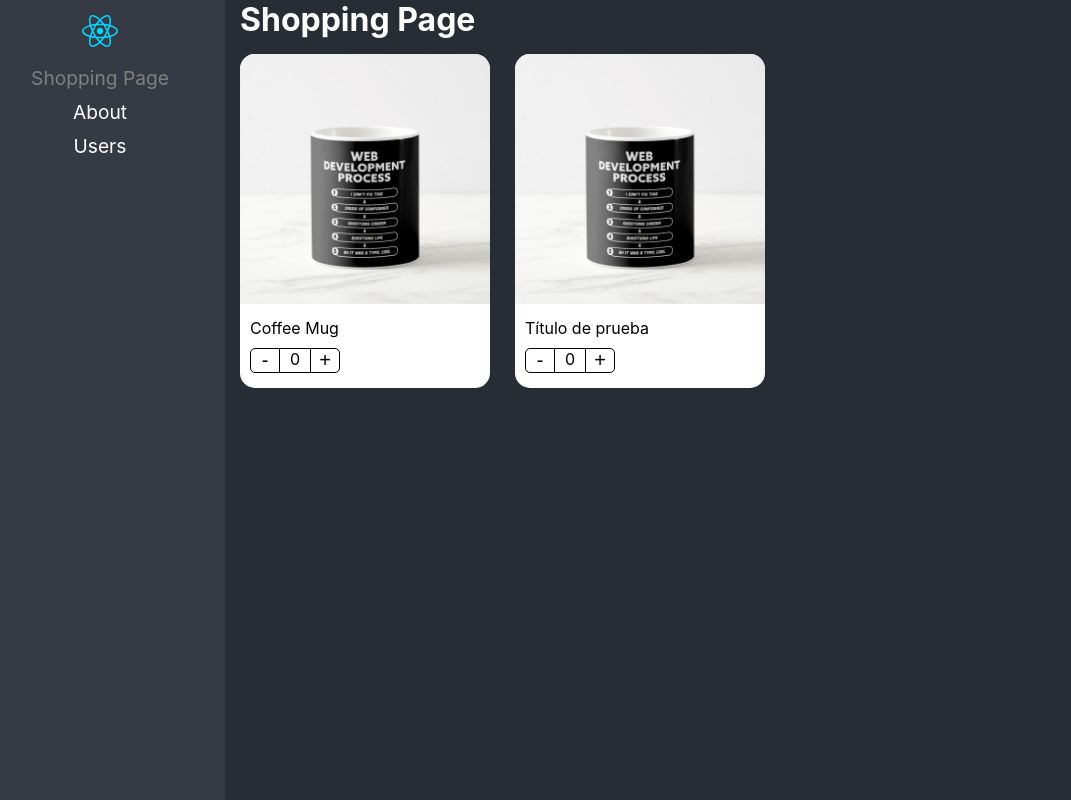
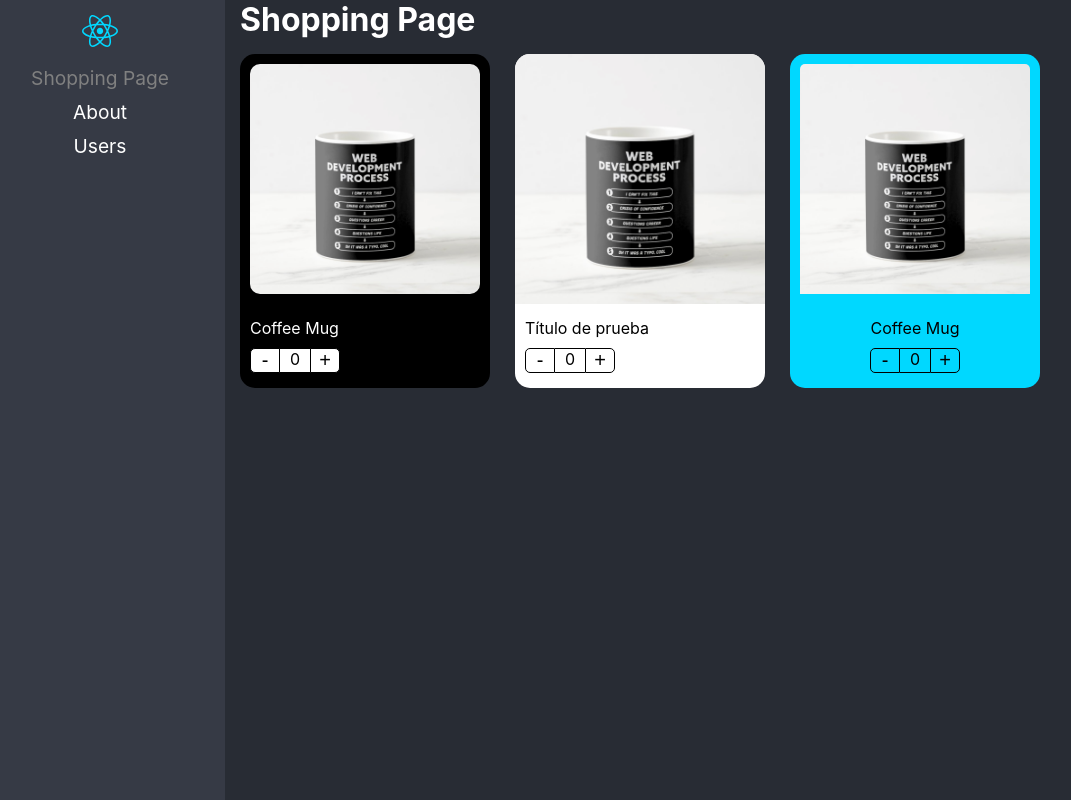
Before and after one commit to sebastian-asm/react-patterns, a React (Vite) app: page / in a window 1280 px wide. Shown: the whole page, without its empty margins (25-1096 px from the left). Built offline with nearby package versions, Linux system fonts and the light colour scheme.

Commit message:
aplicando component extends styles

```diff
--- a/src/02-component-patterns/components/ProductButtons.tsx
+++ b/src/02-component-patterns/components/ProductButtons.tsx
@@ -1,14 +1,19 @@
-import { useContext } from 'react';
+import { useContext, CSSProperties } from 'react';
 
 import { ProductContext } from './ProductCard';
 
 import styles from '../styles/styles.module.css';
 
-export const ProductButtons = () => {
+export interface Props {
+  className?: string;
+  style?: CSSProperties;
+}
+
+export const ProductButtons = ({ className, style }: Props) => {
   const { increaseBy, counter } = useContext(ProductContext);
 
   return (
-    <div className={styles.buttonsContainer}>
+    <div className={`${styles.buttonsContainer} ${className}`} style={style}>
       <button className={styles.buttonMinus} onClick={() => increaseBy(-1)}>
         -
       </button>
--- a/src/02-component-patterns/components/ProductCard.tsx
+++ b/src/02-component-patterns/components/ProductCard.tsx
@@ -12,12 +12,19 @@ import styles from '../styles/styles.module.css';
 export const ProductContext = createContext({} as ProductContextProps);
 const { Provider } = ProductContext;
 
-export const ProductCard = ({ product, children }: ProductCardProps) => {
+export const ProductCard = ({
+  product,
+  children,
+  className,
+  style,
+}: ProductCardProps) => {
   const { counter, increaseBy } = useProduct();
 
   return (
     <Provider value={{ counter, increaseBy, product }}>
-      <div className={styles.productCard}>{children}</div>
+      <div className={`${styles.productCard} ${className}`} style={style}>
+        {children}
+      </div>
     </Provider>
   );
 };
--- a/src/02-component-patterns/components/ProductImage.tsx
+++ b/src/02-component-patterns/components/ProductImage.tsx
@@ -1,11 +1,17 @@
-import { useContext } from 'react';
+import { useContext, CSSProperties } from 'react';
 
 import { ProductContext } from './ProductCard';
 
 import noImage from '../../assets/no-image.jpg';
 import styles from '../styles/styles.module.css';
 
-export const ProductImage = ({ img = '' }) => {
+export interface Props {
+  img?: string;
+  className?: string;
+  style?: CSSProperties;
+}
+
+export const ProductImage = ({ img = '', className, style }: Props) => {
   const { product } = useContext(ProductContext);
   let imgToShow: string;
 
@@ -13,5 +19,12 @@ export const ProductImage = ({ img = '' }) => {
   else if (product.img) imgToShow = product.img;
   else imgToShow = noImage;
 
-  return <img className={styles.productImg} src={imgToShow} alt="Coffee Mug" />;
+  return (
+    <img
+      className={`${styles.productImg} ${className}`}
+      style={style}
+      src={imgToShow}
+      alt="Product"
+    />
+  );
 };
--- a/src/02-component-patterns/components/ProductTitle.tsx
+++ b/src/02-component-patterns/components/ProductTitle.tsx
@@ -1,13 +1,21 @@
-import { useContext } from 'react';
+import { useContext, CSSProperties } from 'react';
 
 import { ProductContext } from './ProductCard';
 
 import styles from '../styles/styles.module.css';
 
-export const ProductTitle = ({ title }: { title?: string }) => {
+export interface Props {
+  title?: string;
+  className?: string;
+  style?: CSSProperties;
+}
+
+export const ProductTitle = ({ title, className, style }: Props) => {
   const { product } = useContext(ProductContext);
 
   return (
-    <p className={styles.productDescription}>{title ? title : product.title}</p>
+    <p className={`${styles.productDescription} ${className}`} style={style}>
+      {title ? title : product.title}
+    </p>
   );
 };
--- a/src/02-component-patterns/pages/ShoppingPage.tsx
+++ b/src/02-component-patterns/pages/ShoppingPage.tsx
@@ -4,6 +4,8 @@ import {
   ProductImage,
   ProductTitle,
 } from '../components';
+
+import '../styles/custom.css';
 
 const product = {
   id: '1',
@@ -23,10 +25,10 @@ export const ShoppingPage = () => {
         }}
       >
         {/* alternativa 1 */}
-        <ProductCard product={product}>
-          <ProductImage />
-          <ProductTitle />
-          <ProductButtons />
+        <ProductCard product={product} className="bg-dark">
+          <ProductImage className="custom-image" />
+          <ProductTitle className="text-white" />
+          <ProductButtons className="custom-buttons" />
         </ProductCard>
 
         {/* alternativa 2 */}
@@ -35,6 +37,15 @@ export const ShoppingPage = () => {
           <ProductCard.Title title="Título de prueba" />
           <ProductCard.Buttons />
         </ProductCard>
+
+        {/* aceptando estilos inline en los componentes */}
+        <ProductCard product={product} style={{ backgroundColor: '#00d8ff' }}>
+          <ProductCard.Image style={{ padding: '10px' }} />
+          <ProductCard.Title style={{ textAlign: 'center' }} />
+          <ProductCard.Buttons
+            style={{ display: 'flex', justifyContent: 'center' }}
+          />
+        </ProductCard>
       </div>
     </div>
   );
--- /dev/null
+++ b/src/02-component-patterns/styles/custom.css
@@ -0,0 +1,21 @@
+.bg-dark {
+  background-color: #000;
+}
+
+.text-white {
+  color: #fff;
+}
+
+.custom-image {
+  padding: 10px;
+  border-radius: 20px;
+}
+
+.custom-buttons button,
+.custom-buttons span {
+  background-color: #fff;
+}
+
+.custom-buttons button:hover {
+  background-color: #eee;
+}
```
Also changed, not shown: src/02-component-patterns/interfaces/interfaces.ts (+14 -5 lines), 1 other file (tests, documents, lock files or other folders).
